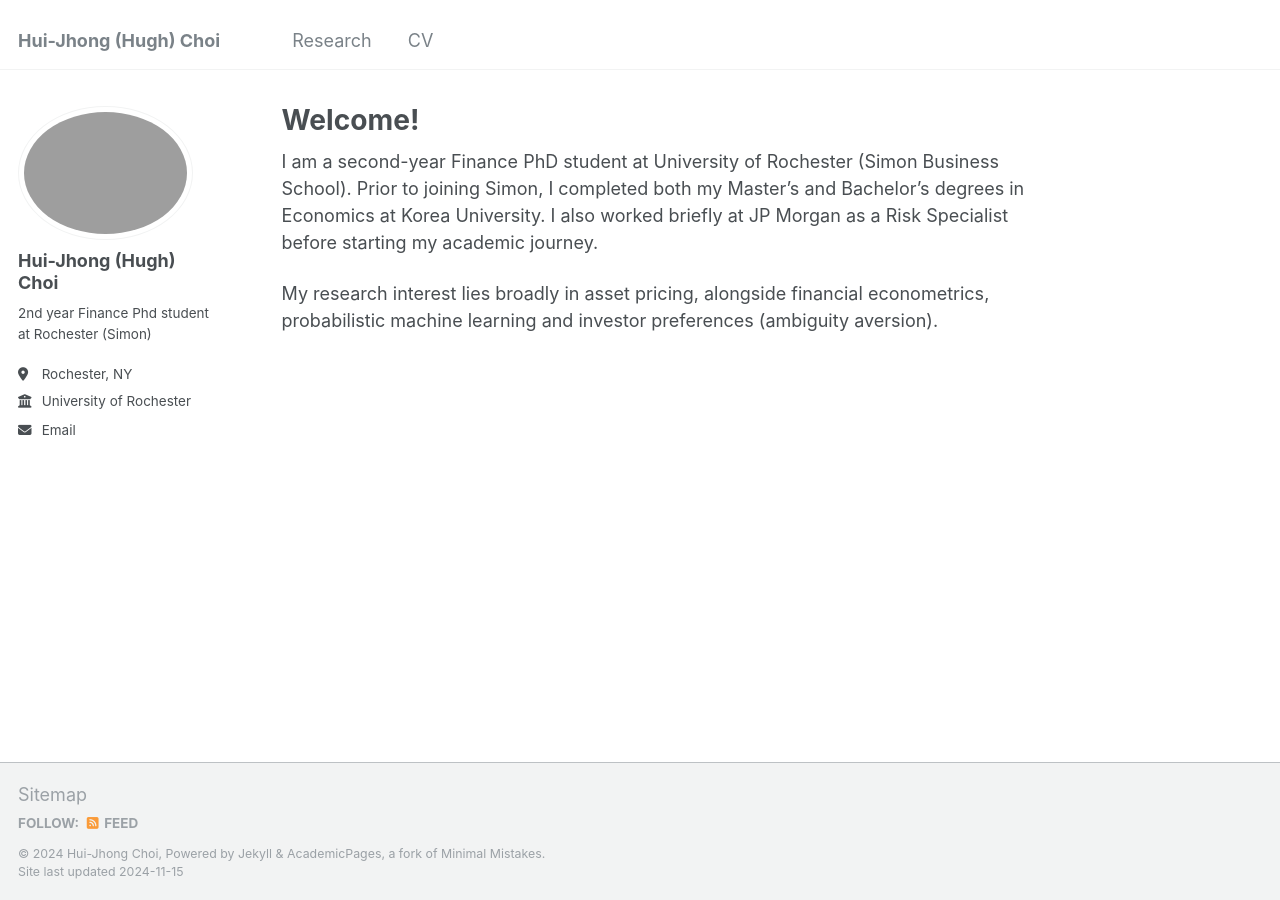
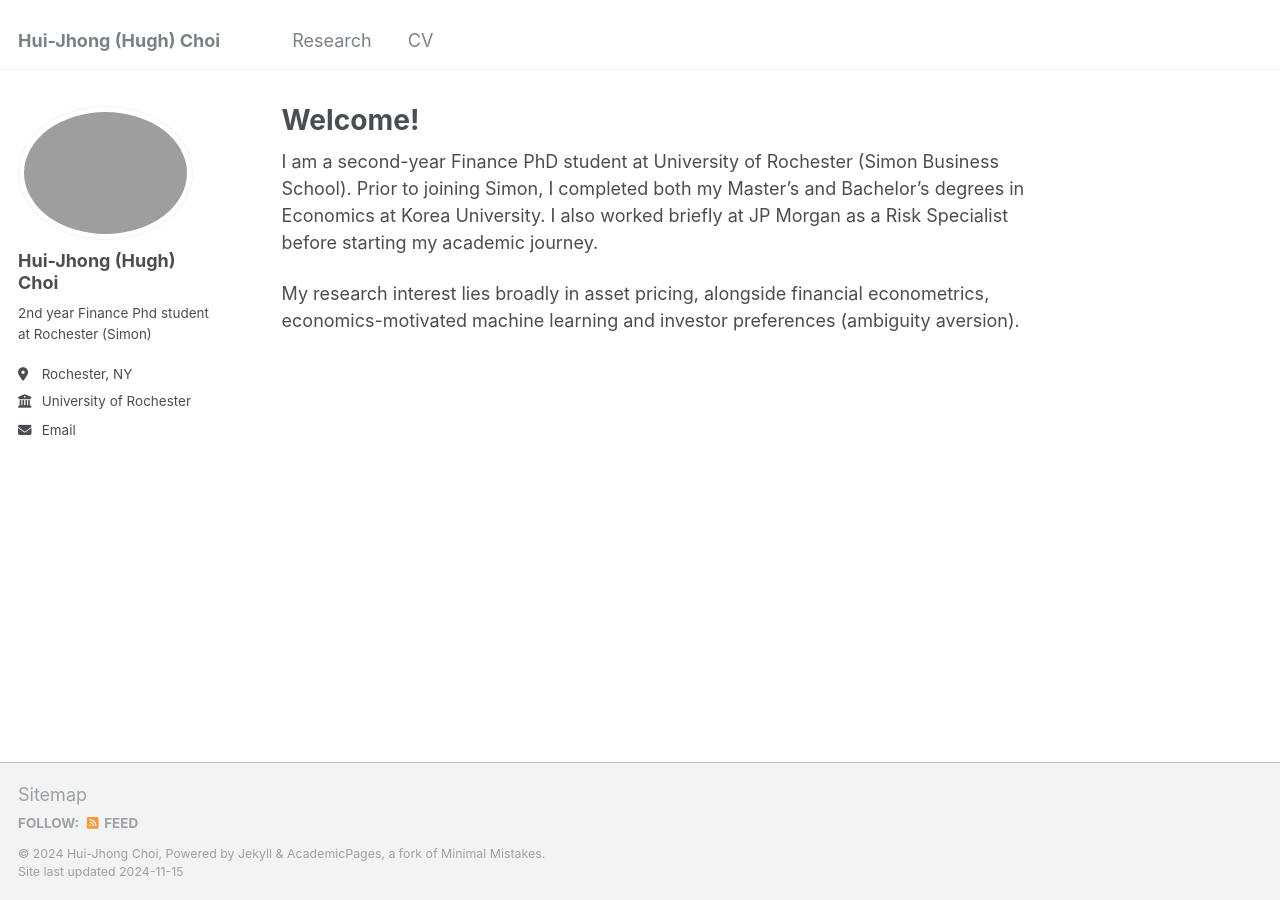
Before and after one commit to Hui-jhongChoi/Hui-jhongChoi.github.io, a Jekyll site: the page built from _pages/about.md, in a window 1280 px wide. Built offline with Jekyll 4.4.1, drawn with Linux system fonts in a browser that asks for light colours.

Commit message:
Update about.md

```diff
--- a/_pages/about.md
+++ b/_pages/about.md
@@ -10,4 +10,4 @@
 
 I am a second-year Finance PhD student at University of Rochester (Simon Business School). Prior to joining Simon, I completed both my Master's and Bachelor's degrees in Economics at Korea University. I also worked briefly at JP Morgan as a Risk Specialist before starting my academic journey.
 
-My research interest lies broadly in asset pricing, alongside financial econometrics, probabilistic machine learning and investor preferences (ambiguity aversion).
+My research interest lies broadly in asset pricing, alongside financial econometrics, economics-motivated machine learning and investor preferences (ambiguity aversion).
```
